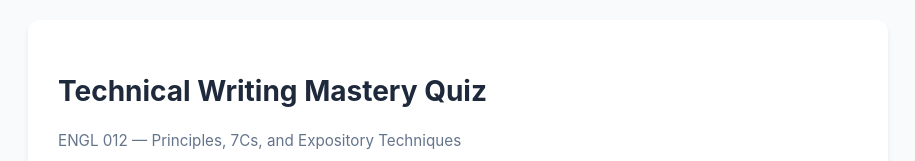
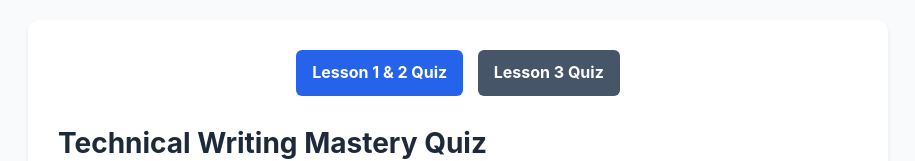
Before and after one commit to francisdavidpangilinan07-netizen/Techcom, a plain HTML site: page index.html in a window 1280 px wide. Shown: the top 161 px of the page, without its empty margins (182-1097 px from the left). Drawn offline with Linux system fonts and the light colour scheme.

Commit message:
Update index.html

```diff
--- a/index.html
+++ b/index.html
@@ -189,6 +189,13 @@
 <body>
 
 <div class="container">
+
+    <!-- QUIZ NAVIGATION BAR -->
+    <div style="margin-bottom: 25px; text-align: center;">
+        <a href="index.html" style="padding: 10px 16px; background: #2563eb; color: white; text-decoration: none; border-radius: 6px; font-weight: bold; margin-right: 10px; display: inline-block;">Lesson 1 & 2 Quiz</a>
+        <a href="lesson3.html" style="padding: 10px 16px; background: #475569; color: white; text-decoration: none; border-radius: 6px; font-weight: bold; display: inline-block;">Lesson 3 Quiz</a>
+    </div>
+
     <div id="quiz-screen">
         <h1>Technical Writing Mastery Quiz</h1>
         <p class="subtitle">ENGL 012 — Principles, 7Cs, and Expository Techniques</p>
@@ -545,7 +552,7 @@ function loadQuestion() {
     answered = false;
     const item = quizData[currentQ];
 
-    document.getElementById("q-number").innerText = `Question ${currentQ + 1} of${quizData.length}`;
+    document.getElementById("q-number").innerText = `Question ${currentQ + 1} of ${quizData.length}`;
     document.getElementById("q-text").innerText = item.q;
     document.getElementById("progress").style.width = `${((currentQ + 1) / quizData.length) * 100}%`;
 
@@ -561,7 +568,7 @@ function loadQuestion() {
     item.options.forEach((opt, idx) => {
         const btn = document.createElement("button");
         btn.className = "option-btn";
-        btn.innerText = `${String.fromCharCode(65 + idx)}.${opt}`;
+        btn.innerText = `${String.fromCharCode(65 + idx)}. ${opt}`;
         btn.onclick = () => selectOption(idx);
         container.appendChild(btn);
     });
@@ -604,7 +611,7 @@ function nextQuestion() {
 function showResults() {
     document.getElementById("quiz-screen").style.display = "none";
     document.getElementById("results-screen").style.display = "block";
-    document.getElementById("final-score").innerText = `${score} /${quizData.length}`;
+    document.getElementById("final-score").innerText = `${score} / ${quizData.length}`;
 
     const percentage = (score / quizData.length) * 100;
     let comment = "";
```
